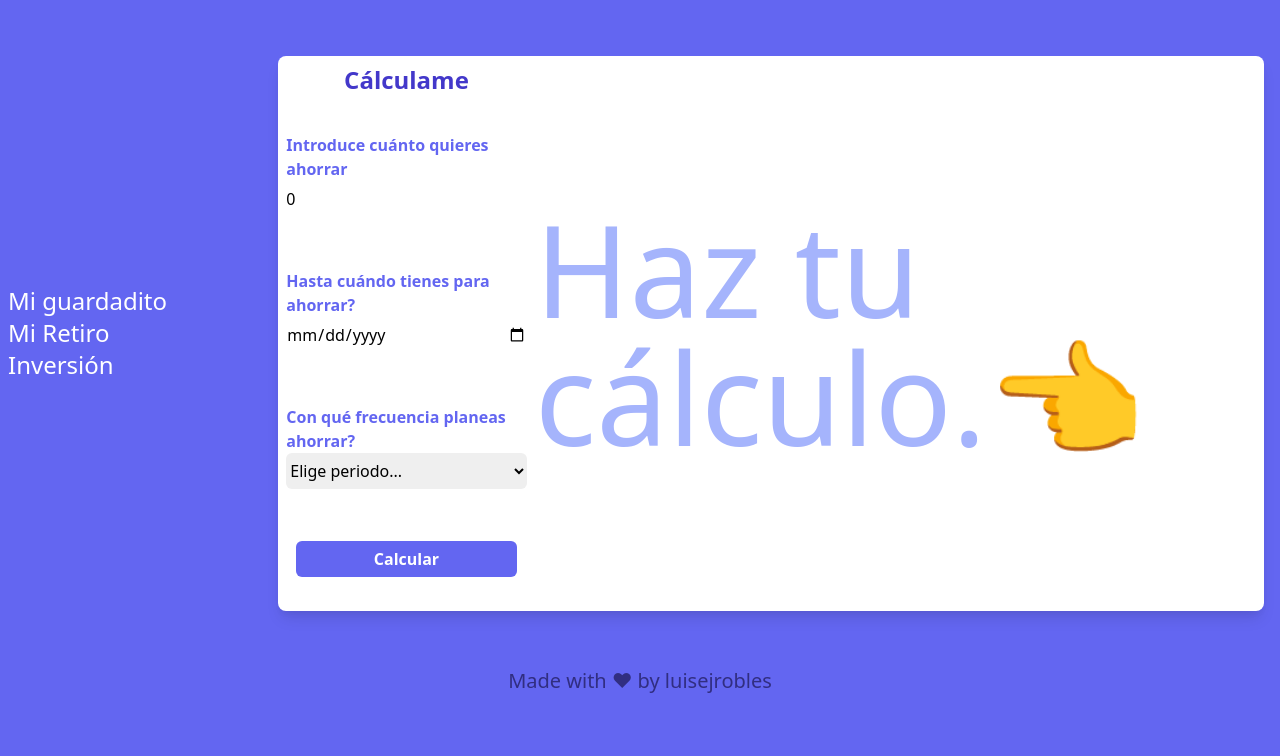
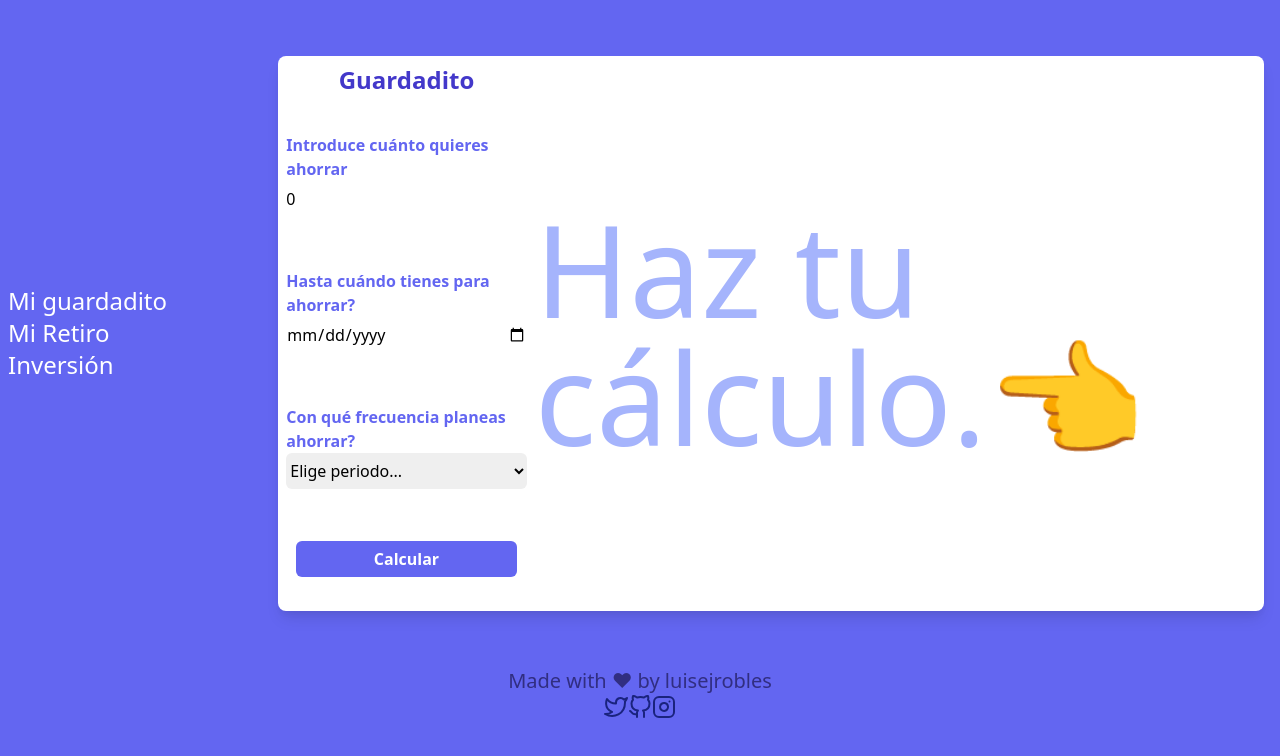
Before and after one commit to luisejrobles/future-me, a React (Create React App) app: page / in a window 1280 px wide. Shown: the top 756 px of the page. Built offline with nearby package versions, Linux system fonts and the light colour scheme.

Commit message:
Footer done

```diff
--- a/package.json
+++ b/package.json
@@ -12,6 +12,7 @@
     "luxon": "^1.27.0",
     "react": "^17.0.2",
     "react-dom": "^17.0.2",
+    "react-feather": "^2.0.9",
     "react-router-dom": "^5.2.0",
     "react-scripts": "^4.0.3",
     "web-vitals": "^1.1.2"
--- a/src/components/MiGuardadito/MiGuardadito.js
+++ b/src/components/MiGuardadito/MiGuardadito.js
@@ -130,7 +130,7 @@ const MiGuardadito = () => {
     <div className="w-100 h-full  flex">
       <div className="w-1/4 flex flex-col space-y-3 mr-2 ">
         <h1 className="text-indigo-700 text-2xl font-bold text-center">
-          Cálculame
+          Guardadito
         </h1>
         <GuardaditoForm formik={formik} />
       </div>
--- a/src/layout/Footer/Footer.js
+++ b/src/layout/Footer/Footer.js
@@ -1,9 +1,33 @@
 import React from "react";
+import { Facebook, GitHub, Instagram, Twitter } from "react-feather";
 
 const Footer = () => {
   return (
-    <div className="text-center font-sans text-xl text-indigo-900">
-      Made with ♥ by luisejrobles{" "}
+    <div className=" flex flex-col text-center font-sans text-xl text-indigo-900">
+      <div className="self-center">Made with ♥ by luisejrobles </div>
+      <div className="self-center flex">
+        <a
+          href="https://twitter.com/luisejrobles"
+          rel="noreferrer"
+          target="_blank"
+        >
+          <Twitter color="#1A237E" />
+        </a>
+        <a
+          href="https://github.com/luisejrobles"
+          rel="noreferrer"
+          target="_blank"
+        >
+          <GitHub color="#1A237E" />
+        </a>
+        <a
+          href="https://instagram.com/luisejrobles"
+          rel="noreferrer"
+          target="_blank"
+        >
+          <Instagram color="#1A237E" />
+        </a>
+      </div>
     </div>
   );
 };
```
Also changed, not shown: 1 other file (tests, documents, lock files or other folders).
